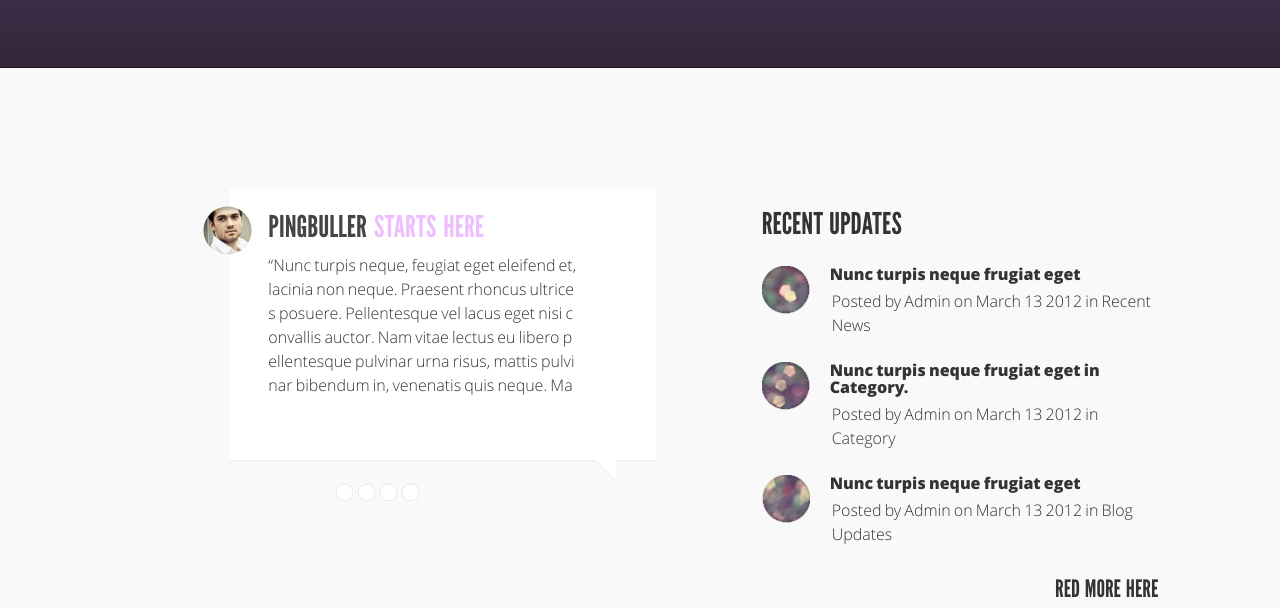
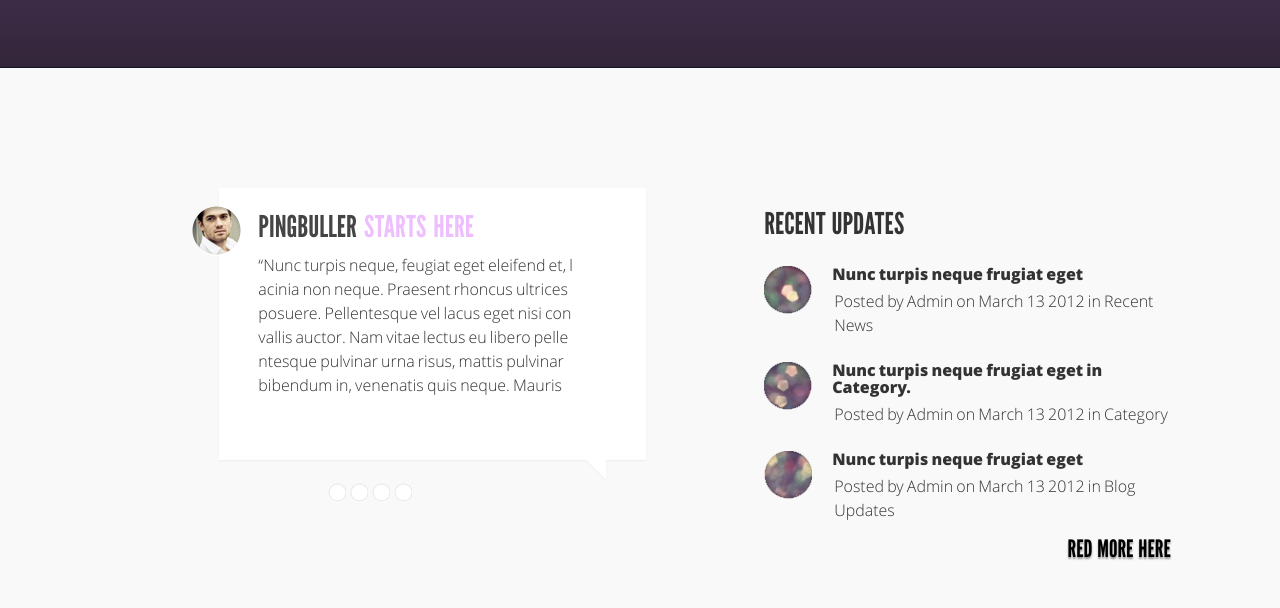
Before and after one commit to mrouazp/project, a plain HTML site: page index.html in a window 1280 px wide. Shown: the part 915-1523 px from the top of the page. Drawn offline with nearby package versions, Linux system fonts and the light colour scheme.

Commit message:
31.08.16

```diff
--- a/css/style.css
+++ b/css/style.css
@@ -133,6 +133,7 @@ button.navbar-toggle a,
 .carousel h2,
 .content h3,
 .content a,
+.updates a,
 .top-menu a {
 	font-family: LeagueGothicRegular;
 	font-size: 24px;
@@ -217,22 +218,24 @@ p.hidden-sm.hidden-xs {
 }
 .container-fluid .update {
 	background-color: #f9f9f9;
-	padding-top: 120px;
+	padding: 120px 0px 70px;
 	border-bottom: 1px solid #e6e6e6;
 }
 .container-fluid .update ul {
 	padding-left: 0px;
 }
+.comments h3,
 .slider-mini-headline,
-.container-fluid .update h2,h3 {
+.container-fluid .update h2,a {
 	font-family: LeagueGothicRegular;
 	color: #333;
 }
 .updates p {
 	padding-left: 70px;
 }
-.container-fluid .update h3 {
+.container-fluid .updates a {
 	float: right;
+	color: black;
 }
 .container-fluid .update h4 {
 	font-family: OpenSansExtraBold, sans-serif;
@@ -317,6 +320,7 @@ p.hidden-sm.hidden-xs {
 	border-bottom: 1px solid white;
 }
 .client img {
+
 	max-width: 100%;
 	margin: 0 auto;
 	padding: 30px 0px;
@@ -352,7 +356,7 @@ p.hidden-sm.hidden-xs {
 }
 
 /*320*/
-@media (min-width: 320px) and (max-width: 550px) {
+@media (min-width: 460px) and (max-width: 550px) {
 	.carousel h1 {
 	font-size: 36px;
 	}
@@ -361,3 +365,11 @@ p.hidden-sm.hidden-xs {
 	}
 
 }
+@media (min-width: 320px) and (max-width: 460px) {
+	.carousel h1 {
+	font-size: 30px;
+	}
+	.carousel h2 {
+	font-size: 12px;
+	}
+}
--- a/index.html
+++ b/index.html
@@ -184,7 +184,7 @@
                     <h4><img src="img/update3.png" alt="...">Nunc turpis neque frugiat eget</h4>
                     <p>Posted by Admin on March 13 2012 in Blog Updates</p>
                     </ul>
-                    <h3>RED MORE HERE</h3>
+                    <a href="#">RED MORE HERE</a>
                 </div>
             </div>
         </div>
```
